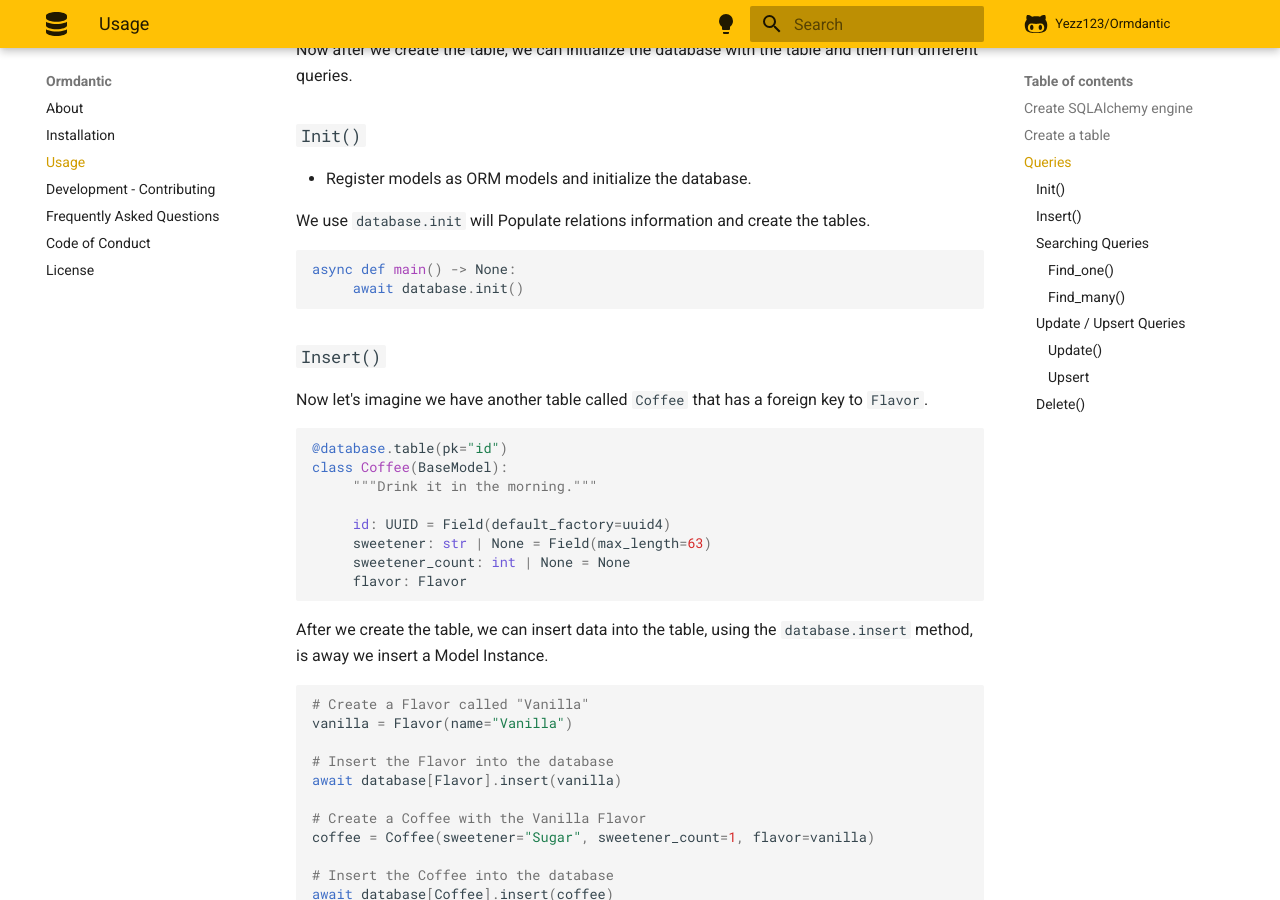
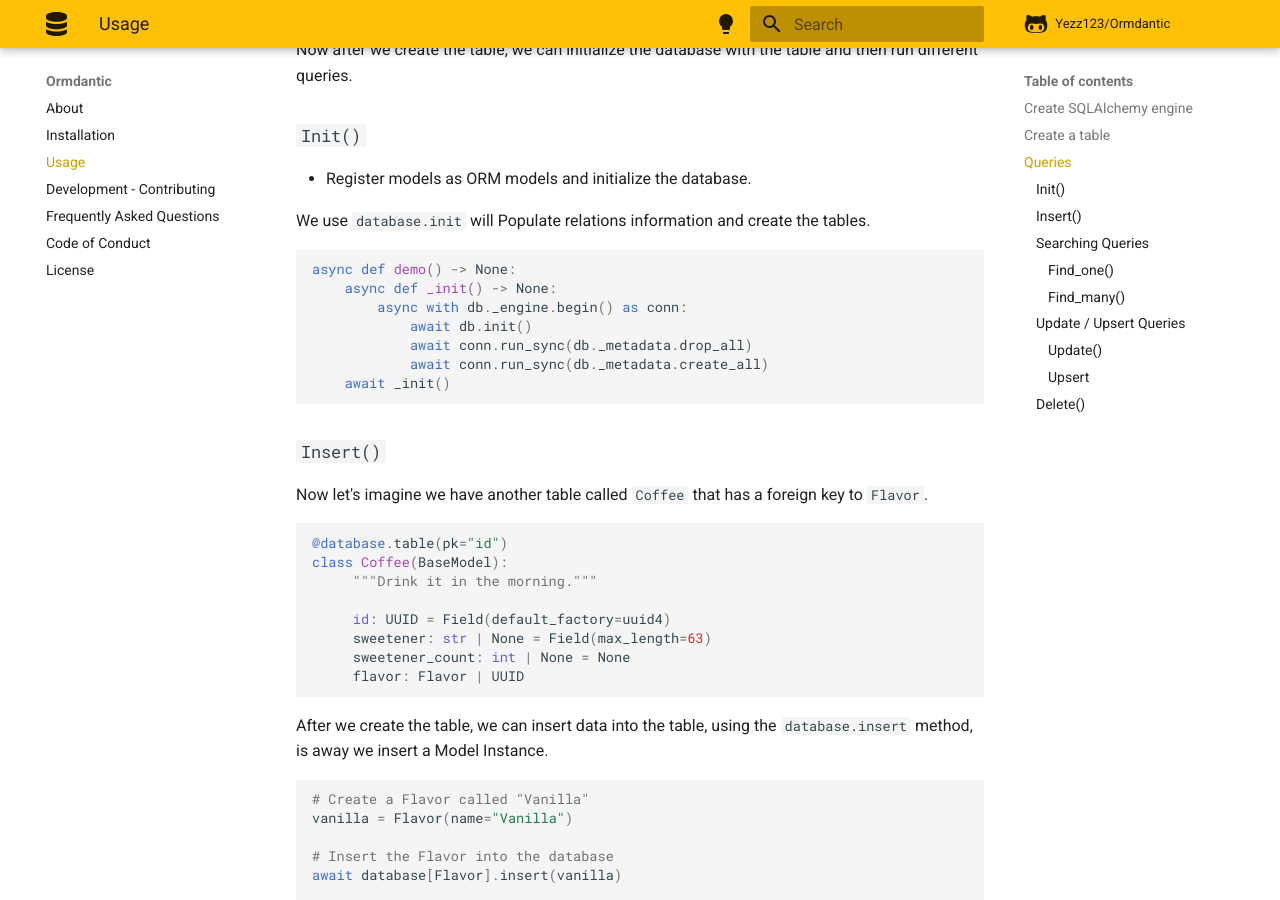
Before and after one commit to yezz123/ormdantic, an MkDocs documentation site: the page built from docs/usage.md, in a window 1280 px wide and 900 px high, scrolled down 927 px. Built offline with MkDocs 1.6.1 and Material for MkDocs 9.7.7, drawn with Linux system fonts in a browser that asks for light colours; comment, search, counter and statistics services are not loaded.

Commit message:
:memo: Fix Database initialization

````diff
--- a/docs/usage.md
+++ b/docs/usage.md
@@ -41,8 +41,13 @@
 We use `database.init` will Populate relations information and create the tables.
 
 ```python
-async def main() -> None:
-     await database.init()
+async def demo() -> None:
+    async def _init() -> None:
+        async with db._engine.begin() as conn:
+            await db.init()
+            await conn.run_sync(db._metadata.drop_all)
+            await conn.run_sync(db._metadata.create_all)
+    await _init()
 ```
 
 ### `Insert()`
@@ -57,7 +62,7 @@
      id: UUID = Field(default_factory=uuid4)
      sweetener: str | None = Field(max_length=63)
      sweetener_count: int | None = None
-     flavor: Flavor
+     flavor: Flavor | UUID
 ```
 
 After we create the table, we can insert data into the table, using the `database.insert` method, is away we insert a Model Instance.
````
Also changed, not shown: README.md (+8 -3 lines).
